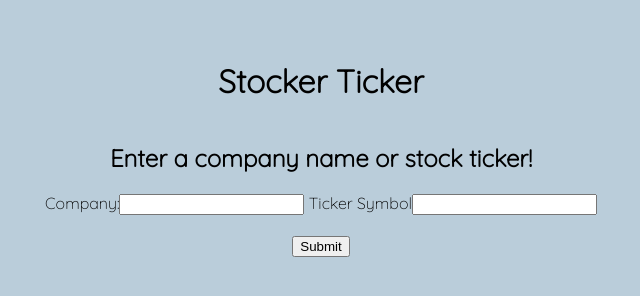
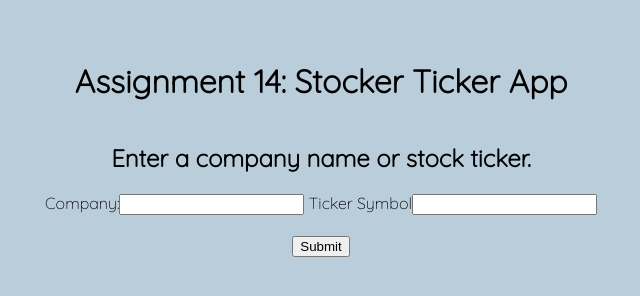
Before and after one commit to rnanda04/Assignment-14-Stock-Ticker-App, a website: page index.html in a window 1280 px wide. Shown: the whole page, without its empty margins (319-959 px from the left). Drawn offline with Linux system fonts and the light colour scheme.

Commit message:
Add files via upload

```diff
--- a/index.html
+++ b/index.html
@@ -8,8 +8,8 @@
 </head>
 <body>
 	<div class="container">
-		<h1>Stocker Ticker</h1>
-		<h2>Enter a company name or stock ticker!</h1>
+		<h1>Assignment 14: Stocker Ticker App</h1>
+		<h2>Enter a company name or stock ticker.</h1>
 		<form method="POST" action="http://localhost:8080/submit">
 			<label>Company:<input type="text" name="company"></label>
 			<label>Ticker Symbol<input type="text" name="ticker"></label>
```
Also changed, not shown: script.js (+6 -3 lines).
